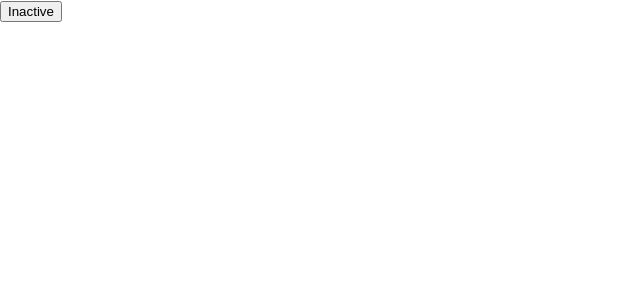
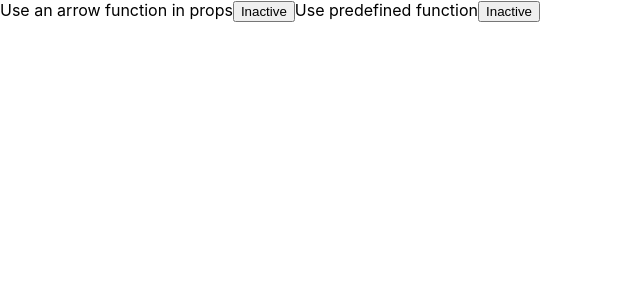
Before and after one commit to Mosoc/react-hooks-practice, a React (Create React App) app: page / in a window 1280 px wide. Shown: the top 300 px of the page, without its empty margins (0-640 px from the left). Built offline with nearby package versions, Linux system fonts and the light colour scheme.

Commit message:
Use predefined function

```diff
--- a/src/App.js
+++ b/src/App.js
@@ -3,9 +3,17 @@ import React, {useState} from 'react';
 function App(){
   const [activated, setActivated] = useState(false);
   const buttonText = activated ? 'Active': 'Inactive';
+  function handleClick() {
+    setActivated(!activated)
+  }
   return (
     <React.Fragment>
+      <label>Use an arrow function in props</label>
       <button onClick={()=>{setActivated(!activated)}} >
+        {buttonText}
+      </button>
+      <label>Use predefined function</label>
+      <button onClick={handleClick} >
         {buttonText}
       </button>
     </React.Fragment>
```
